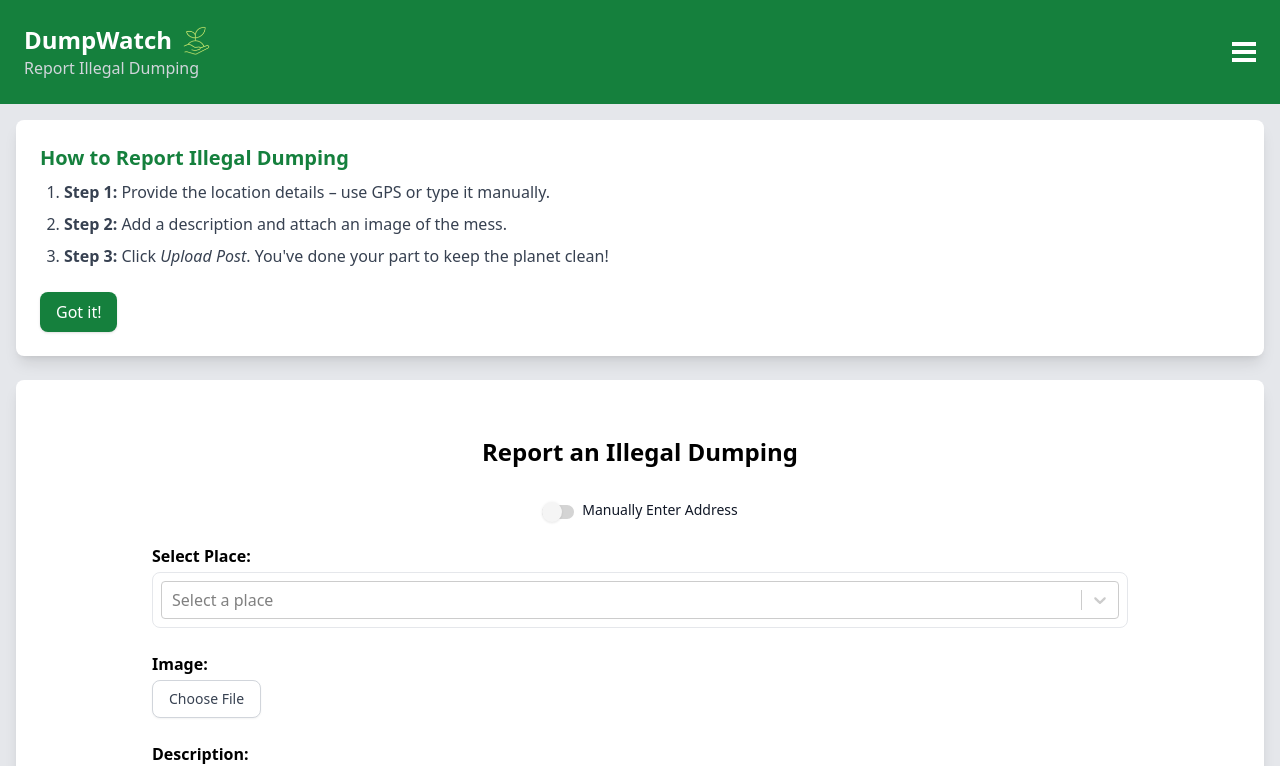
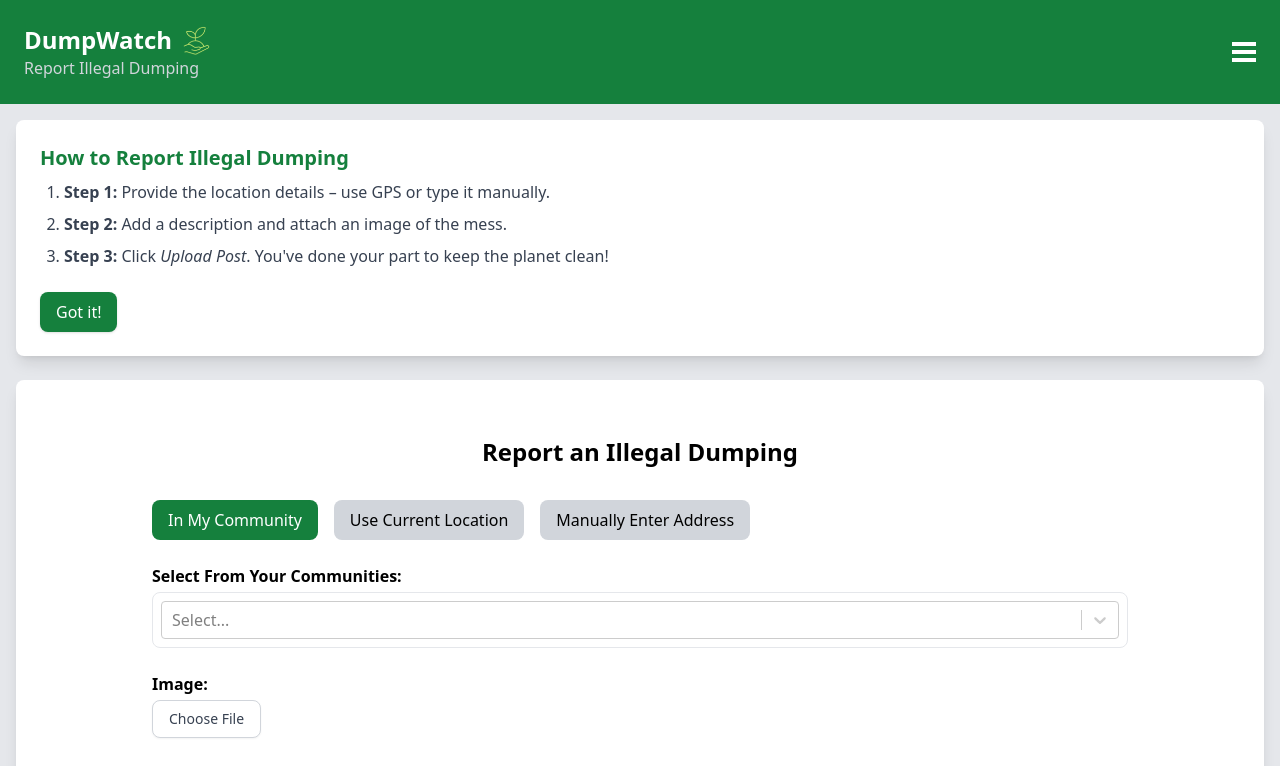
Before and after one commit to ChristiaanOpperman/DumpWatch, a React (Create React App) app in the folder dumpwatch/frontend/: page /home in a window 1280 px wide. Shown: the top 766 px of the page. Built offline with nearby package versions, Linux system fonts and the light colour scheme; no server answers; sample sign-in values are in the browser's storage.

Commit message:
ADDED ability to add posts with community logic

```diff
--- a/dumpwatch/frontend/src/components/CreateReportForm.js
+++ b/dumpwatch/frontend/src/components/CreateReportForm.js
@@ -20,14 +20,27 @@ const CreateReportForm = () => {
     const [fileSize, setFileSize] = useState('');
     const [placeOptions, setPlaceOptions] = useState([]);
     const [placeDetails, setPlaceDetails] = useState([]);
+    const [locationMode, setLocationMode] = useState("community");
+    const [userCommunities, setUserCommunities] = useState([]);
+
+
 
     // get user id from local storage
     const userId = parseInt(localStorage.getItem('userId'));
     const imageInputRef = useRef(null);
 
+    const getUserCommunities = async () => {
+        try {
+            const response = await axios.get(`/get-user-place-details/${userId}`);
+            setUserCommunities(response.data);
+        } catch (error) {
+            console.error('Error fetching user communities:', error);
+        }
+    };
+
     useEffect(() => {
         fetchPlaces();
-
+        getUserCommunities();
     }, []);
 
     useEffect(() => {
@@ -39,18 +52,17 @@ const CreateReportForm = () => {
         if (navigator.geolocation) {
             navigator.geolocation.getCurrentPosition(
                 async (position) => {
-                    const lat = position.coords.latitude.toFixed(4);
-                    const lng = position.coords.longitude.toFixed(4);
+                    const lat = position.coords.latitude.toFixed(8);
+                    const lng = position.coords.longitude.toFixed(8);
                     setLatitude(lat);
                     setLongitude(lng);
-                    console.log('Current location:', lat, lng);
-
                     try {
                         const response = await axios.get(`/get-place-by-coordinates?lat=${lat}&lng=${lng}`);
-                        console.log('Place details:', response.data);
-                        setPlaceId(response.data.placeId);
-                        setPlaceDetailId(response.data.placeDetailId);
-                        setPostalCode(response.data.postalCode);
+                        const placeOptions = response.data.map((place) => ({
+                            value: place.placeId,
+                            label: place.placeName
+                        }));
+                        setPlaceOptions(placeOptions);
                     } catch (error) {
                         console.error('Error fetching place details:', error);
                         setMessage('Could not find details for your location.');
@@ -175,28 +187,41 @@ const CreateReportForm = () => {
                     </div>
                 )}
 
-                <div className="flex items-center justify-center mb-6">
-                    <input
-                        type="checkbox"
-                        id="locationSwitch"
-                        checked={useCurrentLocation}
-                        onChange={() => setUseCurrentLocation(!useCurrentLocation)}
-                        // className="mr-2"
-                        className="mr-2 mt-[0.3rem] h-3.5 w-8 appearance-none rounded-[0.4375rem] bg-neutral-300 before:pointer-events-none before:absolute before:h-3.5 before:w-3.5 before:rounded-full before:bg-transparent before:content-[''] after:absolute after:z-[2] after:-mt-[0.1875rem] after:h-5 after:w-5 after:rounded-full after:border-none after:bg-neutral-100 after:shadow-[0_0px_3px_0_rgb(0_0_0_/_7%),_0_2px_2px_0_rgb(0_0_0_/_4%)] after:transition-[background-color_0.2s,transform_0.2s] after:content-[''] checked:bg-green-700 checked:after:absolute checked:after:z-[2] checked:after:-mt-[3px] checked:after:ml-[1.0625rem] checked:after:h-5 checked:after:w-5 checked:after:rounded-full checked:after:border-none checked:after:bg-green-700 checked:after:shadow-[0_3px_1px_-2px_rgba(0,0,0,0.2),_0_2px_2px_0_rgba(0,0,0,0.14),_0_1px_5px_0_rgba(0,0,0,0.12)] checked:after:transition-[background-color_0.2s,transform_0.2s] checked:after:content-[''] hover:cursor-pointer focus:outline-none focus:ring-0"
-
-                    />
-                    <label htmlFor="locationSwitch" className="text-sm font-medium text-gray-900">
-                        {useCurrentLocation ? 'Use Current Location' : 'Manually Enter Address'}
-                    </label>
+                <div className="flex space-x-4">
+                    <button
+                        className={`py-2 px-4 rounded-lg ${locationMode === "community" ? "bg-green-700 text-white" : "bg-gray-300"}`}
+                        onClick={() => setLocationMode("community")}
+                    >
+                        In My Community
+                    </button>
+                    <button
+                        className={`py-2 px-4 rounded-lg ${locationMode === "current" ? "bg-green-700 text-white" : "bg-gray-300"}`}
+                        onClick={() => {
+                            setLocationMode("current")
+                            fetchUserLocation();
+                        }}
+                    >
+                        Use Current Location
+                    </button>
+                    <button
+                        className={`py-2 px-4 rounded-lg ${locationMode === "manual" ? "bg-green-700 text-white" : "bg-gray-300"}`}
+                        onClick={() => {
+                            setLocationMode("manual")
+                            fetchPlaces();
+                        }}
+                    >
+                        Manually Enter Address
+                    </button>
                 </div>
-
-                {!useCurrentLocation && (
+                {locationMode === "current" && (
+                    <>
                         <div>
-                        <label className="block font-bold mb-1">Select Place:</label>
+                            <label className="block font-bold mb-5">Places Near You:</label>
                             <Select
                                 options={placeOptions}
                                 value={placeOptions.find(option => option.value === placeId)}
                                 onChange={(selectedOption) => {
+                                    console.log('Selected option:', selectedOption);
                                     setPlaceId(selectedOption.value);
                                     fetchPlaceDetails(selectedOption.value);
                                 }}
@@ -205,16 +230,13 @@ const CreateReportForm = () => {
                                 isSearchable
                             />
                         </div>
-                )}
-
-                {!useCurrentLocation && placeDetails && placeDetails.length > 0 && (
+                        {placeDetails && placeDetails.length > 0 && (
                             <div>
                                 <label className="block font-bold mb-1">Postal Code:</label>
                                 <Select
                                     options={placeDetails.map((detail) => ({ value: detail.placeDetailId, label: detail.postalCode }))}
                                     value={placeDetails.find((detail) => detail.value === postalCode)}
                                     onChange={(selectedOption) => {
-                                setPlaceDetailId(selectedOption.value);
                                         setPostalCode(selectedOption.label)
                                     }
                                     }
@@ -224,11 +246,10 @@ const CreateReportForm = () => {
                                 />
                             </div>
                         )}
-
-                {useCurrentLocation && <button
+                        <button
                             type="button"
                             onClick={fetchUserLocation}
-                    className="flex items-center justify-center bg-gray-500 text-white px-4 py-2 rounded-lg hover:bg-gray-600 transition-all duration-200 disabled:opacity-50"
+                            className="flex items-center justify-center bg-gray-500 text-white px-4 py-2 rounded-lg hover:bg-gray-600 transition-all duration-200 disabled:opacity-50 mt-5"
                             disabled={isRefreshing}
                         >
                             <span>Refresh Location</span>
@@ -249,7 +270,54 @@ const CreateReportForm = () => {
                                 >
                                     <path strokeLinecap="round" strokeLinejoin="round" d="M16.023 9.348h4.992v-.001M2.985 19.644v-4.992m0 0h4.992m-4.993 0 3.181 3.183a8.25 8.25 0 0 0 13.803-3.7M4.031 9.865a8.25 8.25 0 0 1 13.803-3.7l3.181 3.182m0-4.991v4.99" />
                                 </svg>}
-                </button>}
+                        </button>
+                    </>
+                )}
+                {locationMode === "manual" && (
+                    <div>
+                        <label className="block font-bold mb-1">Select Place:</label>
+                        <Select
+                            options={placeOptions}
+                            value={placeOptions.find(option => option.value === placeId)}
+                            onChange={(selectedOption) => {
+                                setPlaceId(selectedOption.value);
+                                fetchPlaceDetails(selectedOption.value);
+                            }}
+                            className="w-full border p-2 rounded-lg"
+                            isSearchable
+                        />
+                        {placeDetails.length > 0 && (
+                            <Select
+                                options={placeDetails.map(detail => ({ value: detail.placeDetailId, label: detail.postalCode }))}
+                                value={placeDetails.find(detail => detail.value === postalCode)}
+                                onChange={(selectedOption) => {
+                                    setPostalCode(selectedOption.label);
+                                    setPlaceDetailId(selectedOption.value);
+                                }}
+                                className="w-full border p-2 rounded-lg mt-2"
+                                isSearchable
+                            />
+                        )}
+                    </div>
+                )}
+
+                {locationMode === "community" && (
+                    <div>
+                        <label className="block font-bold mb-1">Select From Your Communities:</label>
+                        <Select
+                            options={userCommunities.map(comm => ({
+                                value: comm.placeDetailId,
+                                label: `${comm.placeDetail.place.placeName} - ${comm.placeDetail.postalCode}`,
+                            }))}
+                            value={userCommunities.find(option => option.value === placeDetailId)}
+                            onChange={(selectedOption) => {
+                                setPlaceDetailId(selectedOption.value);
+                            }}
+                            className="w-full border p-2 rounded-lg"
+                            isSearchable
+                        />
+                    </div>
+                )}
 
                 <div>
                     <label className="block font-bold mb-1">Image:</label>
```
Lines whose indentation alone changed are shown as unchanged.
